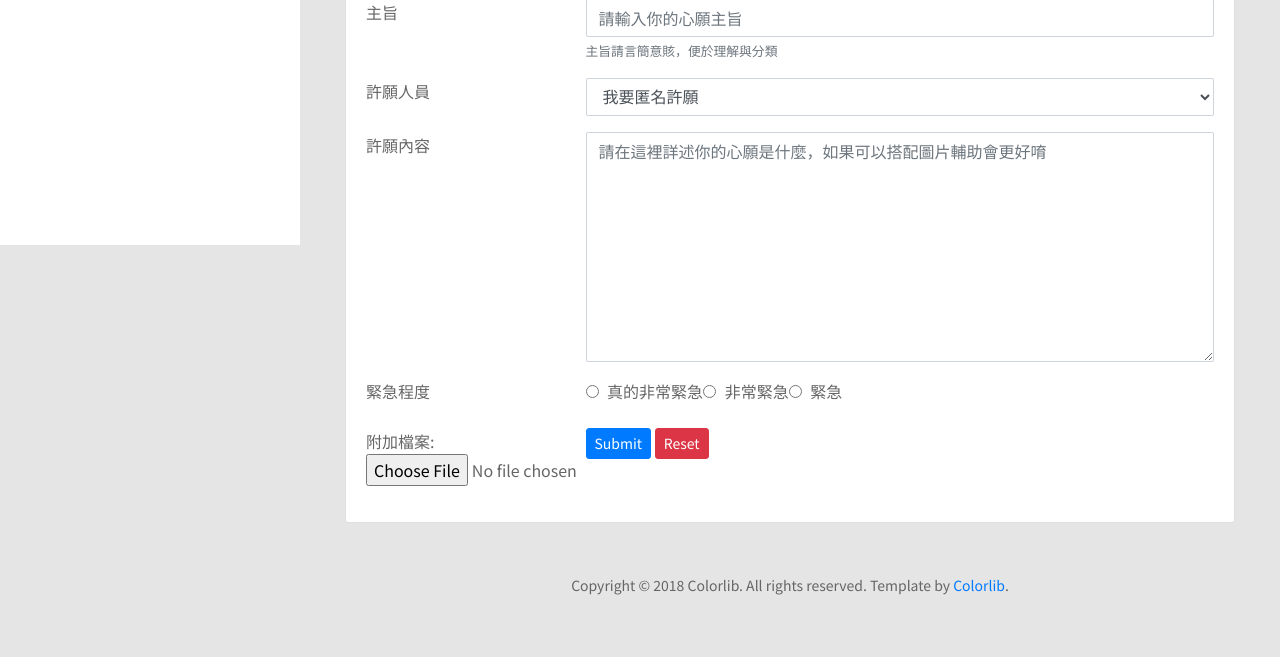
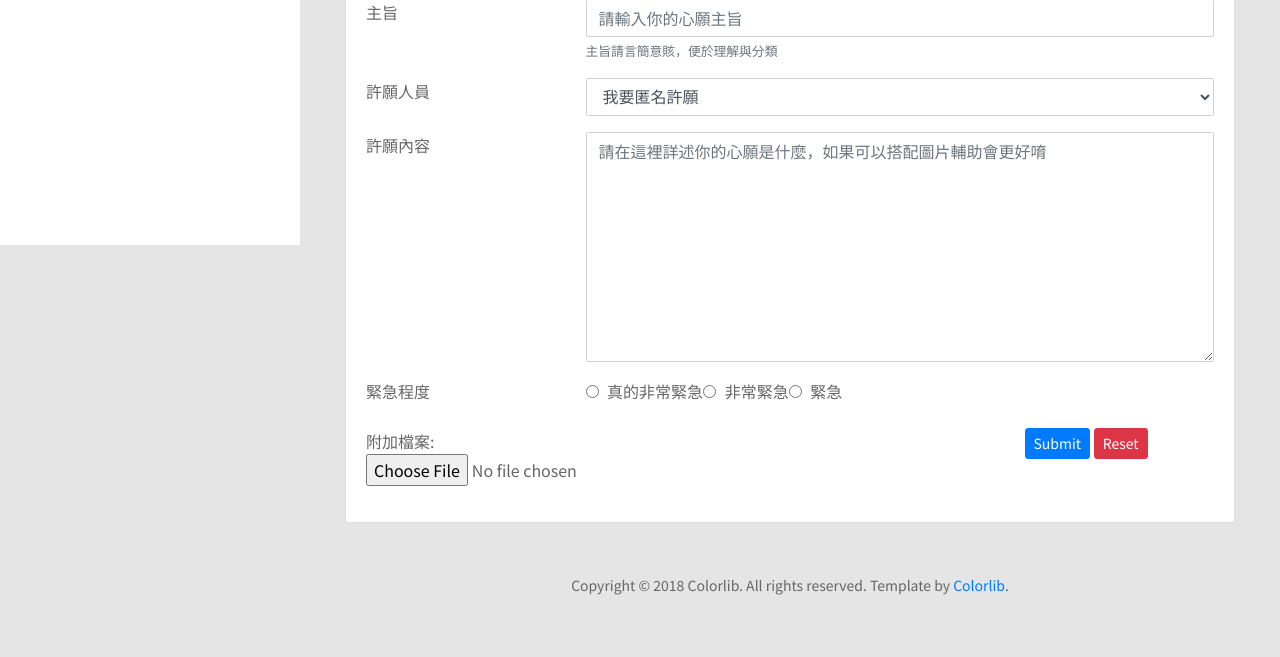
Before and after one commit to callsobing/tci-gene-sandbox, a PHP site: page /wishing_pond.php in a window 1280 px wide. Shown: the part 555-1212 px from the top of the page. Run offline with PHP 8.4, Linux system fonts and the light colour scheme.

Commit message:
更新許願池架構

```diff
--- a/wishing_pond.php
+++ b/wishing_pond.php
@@ -392,7 +392,9 @@
                                         <div class="col col-md-3">
                                             附加檔案: <input type="file" name="file_input" id="file_input" />
                                         </div>
-                                        <div class="col col-md-9">
+                                        <div class="col col-md-3"></div>
+                                        <div class="col col-md-3"></div>
+                                        <div class="col col-md-3">
                                         <button type="submit" class="btn btn-primary btn-sm">Submit</button>
                                         <button type="reset" class="btn btn-danger btn-sm">Reset</button>
                                         </div>
```
